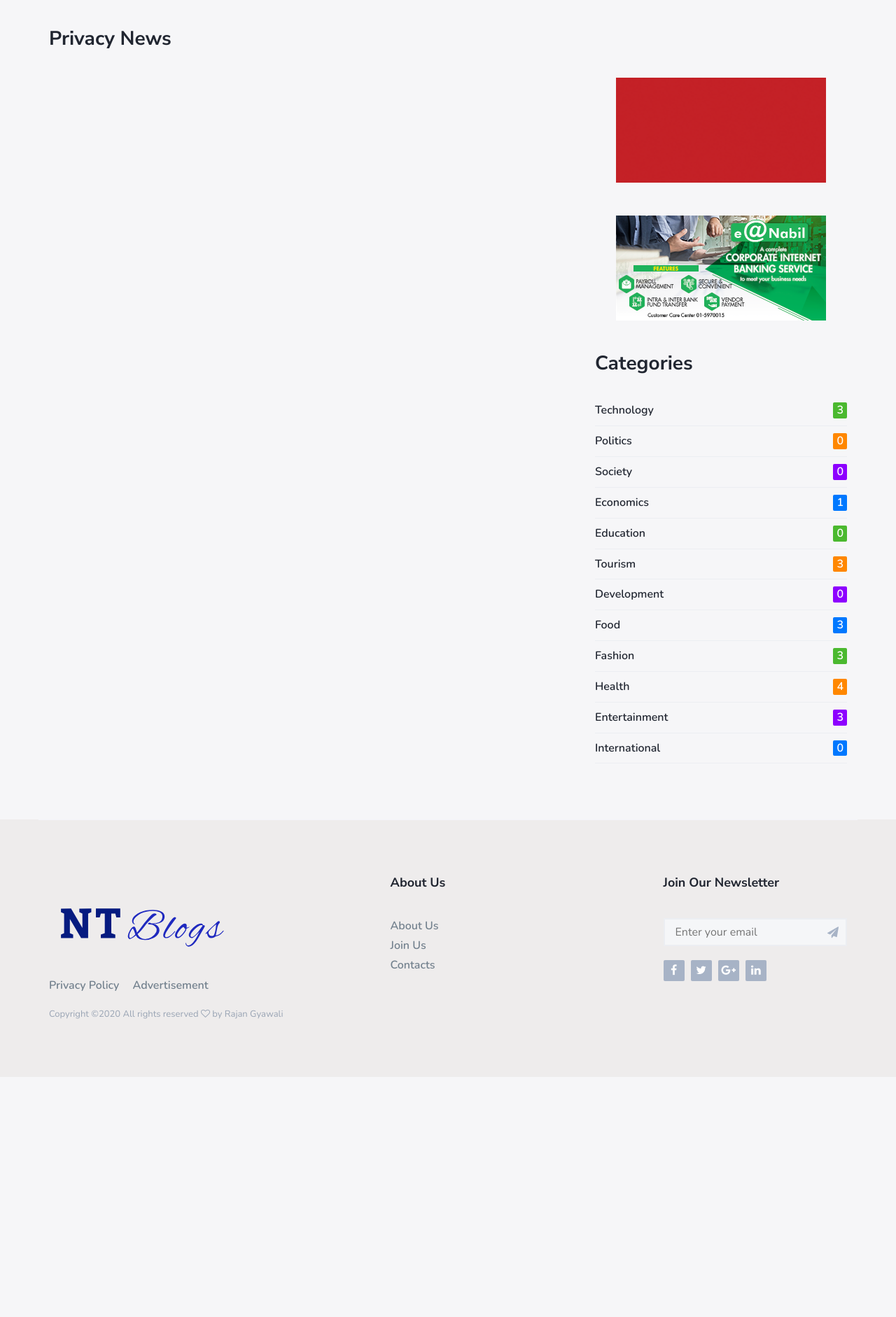
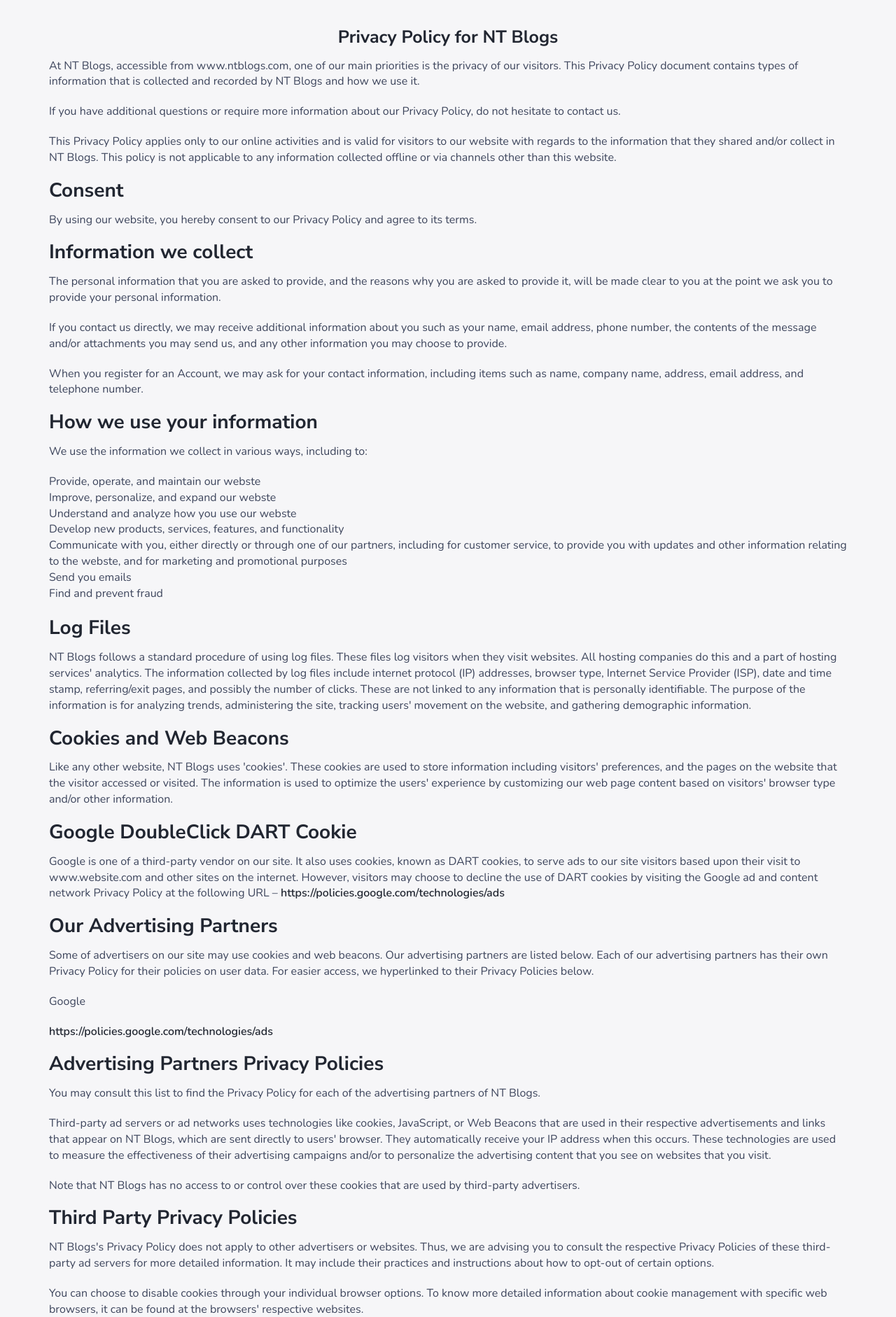
Before and after one commit to rajangyawali/django-blog-app, a Django app: page /privacy/ in a window 1280 px wide. Shown: the part 70-1952 px from the top of the page at 70% size. Before the commit the page ends 1526 px from the top, so only its background shows below. Run offline with Django 3.2, Linux system fonts and the light colour scheme; data comes from the database, SQL or seed files in the repository; both versions use the stored data as it was after the commit; some libraries are stand-ins or nearby versions.

Commit message:
Contact, Advertisement, Join Us and Privacy Policy Updated

```diff
--- a/home/templates/home/contact.html
+++ b/home/templates/home/contact.html
@@ -16,11 +16,7 @@
                             {{ message }}
                         </div>
                     {% endfor %}
-                    <ul class="page-header-breadcrumb">
-                        <li><a href="{% url 'home' %}">Home</a></li>
-                        <li>Contact</li>
-                    </ul>
-                    <h1>Contact</h1>
+                    <h1>Contact Us</h1>
                 </div>
             </div>
         </div>
--- /dev/null
+++ b/home/templates/home/privacy.html
@@ -0,0 +1,132 @@
+{% extends 'base.html' %}
+{% load static %}
+
+{% block section %}
+
+<!-- section -->
+<div class="section">
+    <!-- container -->
+    <div class="container">
+        <!-- row -->
+        <div class="row">
+            <div class="col-md-12">
+                <h1>Privacy Policy for NT Blogs</h1>
+                <p>At NT Blogs, accessible from www.ntblogs.com, one of our main priorities is the privacy of our visitors. This Privacy
+                    Policy document contains types of information that is collected and recorded by NT Blogs and how we use it.</p>
+                <p>If you have additional questions or require more information about our Privacy Policy, do not hesitate to contact us.</p>
+                <p>This Privacy Policy applies only to our online activities and is valid for visitors to our website with regards to
+                    the information that they shared and/or collect in NT Blogs. This policy is not applicable to any information collected
+                    offline or via channels other than this website.</p>
+
+                <h2>Consent</h2>
+                <p>By using our website, you hereby consent to our Privacy Policy and agree to its terms.</p>
+
+                <h2>Information we collect</h2>
+                <p>The personal information that you are asked to provide, and the reasons why you are asked to provide it, will be made clear
+                    to you at the point we ask you to provide your personal information.</p>
+                <p>If you contact us directly, we may receive additional information about you such as your name, email address, phone number,
+                    the contents of the message and/or attachments you may send us, and any other information you may choose to provide.</p>
+                <p>When you register for an Account, we may ask for your contact information, including items such as name, company name,
+                    address, email address, and telephone number.</p>
+
+                <h2>How we use your information</h2>
+                <p>We use the information we collect in various ways, including to:</p>
+
+                <ol>
+                <li>Provide, operate, and maintain our webste</li>
+                <li>Improve, personalize, and expand our webste</li>
+                <li>Understand and analyze how you use our webste</li>
+                <li>Develop new products, services, features, and functionality</li>
+                <li>Communicate with you, either directly or through one of our partners,
+                    including for customer service, to provide you with updates and other
+                    information relating to the webste, and for marketing and promotional purposes
+                </li>
+                <li>Send you emails</li>
+                <li>Find and prevent fraud</li>
+                </ol>
+                <br>
+                <h2>Log Files</h2>
+                <p>NT Blogs follows a standard procedure of using log files. These files log visitors
+                    when they visit websites. All hosting companies do this and a part of
+                    hosting services' analytics. The information collected by log files include
+                    internet protocol (IP) addresses, browser type, Internet Service Provider (ISP),
+                    date and time stamp, referring/exit pages, and possibly the number of clicks.
+                    These are not linked to any information that is personally identifiable.
+                    The purpose of the information is for analyzing trends, administering the site,
+                    tracking users' movement on the website, and gathering demographic information.
+                </p>
+
+                <h2>Cookies and Web Beacons</h2>
+                <p>Like any other website, NT Blogs uses 'cookies'. These cookies are used to
+                    store information including visitors' preferences, and the pages on the
+                    website that the visitor accessed or visited. The information is used to
+                    optimize the users' experience by customizing our web page content based
+                    on visitors' browser type and/or other information.</p>
+                </p>
+
+                <h2>Google DoubleClick DART Cookie</h2>
+                <p>Google is one of a third-party vendor on our site. It also uses cookies, known as DART cookies, to serve ads to our site
+                    visitors based upon their visit to www.website.com and other sites on the internet. However, visitors may choose to decline
+                    the use of DART cookies by visiting the Google ad and content network Privacy Policy at the following URL –
+                    <a href="https://policies.google.com/technologies/ads">https://policies.google.com/technologies/ads</a></p>
+
+                <h2>Our Advertising Partners</h2>
+                <p>Some of advertisers on our site may use cookies and web beacons. Our advertising partners are listed below. Each of
+                    our advertising partners has their own Privacy Policy for their policies on user data. For easier access, we hyperlinked
+                    to their Privacy Policies below.</p>
+
+                <ul>
+                    <li>
+                        <p>Google</p>
+                        <p><a href="https://policies.google.com/technologies/ads">https://policies.google.com/technologies/ads</a></p>
+                    </li>
+                </ul>
+
+                <h2>Advertising Partners Privacy Policies</h2>
+                <P>You may consult this list to find the Privacy Policy for each of the advertising partners of NT Blogs.</p>
+                <p>Third-party ad servers or ad networks uses technologies like cookies, JavaScript,
+                    or Web Beacons that are used in their respective advertisements and links that
+                    appear on NT Blogs, which are sent directly to users' browser. They automatically
+                    receive your IP address when this occurs. These technologies are used to measure
+                    the effectiveness of their advertising campaigns and/or to personalize the
+                    advertising content that you see on websites that you visit.
+                </p>
+                <p>Note that NT Blogs has no access to or control over these cookies that are used by third-party advertisers.</p>
+
+                <h2>Third Party Privacy Policies</h2>
+                <p>NT Blogs's Privacy Policy does not apply to other advertisers or websites.
+                    Thus, we are advising you to consult the respective Privacy Policies of these
+                    third-party ad servers for more detailed information. It may include their
+                    practices and instructions about how to opt-out of certain options.
+                </p>
+                <p>You can choose to disable cookies through your individual browser options. To know more detailed information about cookie management with specific web browsers, it can be found at the browsers' respective websites.</p>
+
+                <h2>CCPA Privacy Rights (Do Not Sell My Personal Information)</h2>
+                <p>Under the CCPA, among other rights, California consumers have the right to:</p>
+                <p>Request that a business that collects a consumer's personal data disclose the categories and specific pieces of personal data that a business has collected about consumers.</p>
+                <p>Request that a business delete any personal data about the consumer that a business has collected.</p>
+                <p>Request that a business that sells a consumer's personal data, not sell the consumer's personal data.</p>
+                <p>If you make a request, we have one month to respond to you. If you would like to exercise any of these rights, please contact us.</p>
+
+                <h2>GDPR Data Protection Rights</h2>
+                <p>We would like to make sure you are fully aware of all of your data protection rights. Every user is entitled to the following:</p>
+                <p>The right to access – You have the right to request copies of your personal data. We may charge you a small fee for this service.</p>
+                <p>The right to rectification – You have the right to request that we correct any information you believe is inaccurate. You also have the right to request that we complete the information you believe is incomplete.</p>
+                <p>The right to erasure – You have the right to request that we erase your personal data, under certain conditions.</p>
+                <p>The right to restrict processing – You have the right to request that we restrict the processing of your personal data, under certain conditions.</p>
+                <p>The right to object to processing – You have the right to object to our processing of your personal data, under certain conditions.</p>
+                <p>The right to data portability – You have the right to request that we transfer the data that we have collected to another organization, or directly to you, under certain conditions.</p>
+                <p>If you make a request, we have one month to respond to you. If you would like to exercise any of these rights, please contact us.</p>
+
+                <h2>Children's Information</h2>
+                <p>Another part of our priority is adding protection for children while using the internet. We encourage parents and guardians to observe, participate in, and/or monitor and guide their online activity.</p>
+                <p>NT Blogs does not knowingly collect any Personal Identifiable Information from children under the age of 13. If you think that your child provided this kind of information on our website, we strongly encourage you to contact us immediately and we will do our best efforts to promptly remove such information from our records.</p>
+            </div>
+        </div>
+        <!-- /row -->
+    </div>
+    <!-- /container -->
+</div>
+<!-- /section -->
+
+{% endblock %}
--- a/home/urls.py
+++ b/home/urls.py
@@ -7,9 +7,9 @@ urlpatterns = [
     path('', views.home, name='home'),
     path('contact/', views.contact, name='contact'),
     path('about/', views.about, name='about'),
-    # path('', views.category, name='categories'),
-    path('tests/', views.test, name='test'),
+    path('advertisement/', views.advertisement, name='advertisement'),
+    path('join/', views.join, name='join'),
+    path('privacy/', views.privacy, name='privacy'),
     path('<str:category>/', views.posts, name='posts'),
     path('posts/<slug:slug>/', views.details, name='details'),
-
 ]
--- a/home/views.py
+++ b/home/views.py
@@ -175,12 +175,22 @@ def about(request):
     }
     return render(request, 'home/about.html', context)
 
-def searchPosts(request):
-    search_query = request.GET.get('q')
+def advertisement(request):
+    context = {
+        'main_adv':main_adv(),
+        'side_adv':side_adv()
+    }
+    return render(request, 'home/advertisement.html', context)
 
-def test(request):
-    posts = BlogPost.objects.all()
-    return render(request, 'home/test.html', {'posts':posts})
+def join(request):
+    context = {
+        'main_adv':main_adv(),
+        'side_adv':side_adv()
+    }
+    return render(request, 'home/join.html', context)
+
+def privacy(request):
+    return render(request, 'home/privacy.html')
 
 def error_404(request, exception):
     return render(request, 'home/error_404.html', status='404')
--- a/static/css/style.css
+++ b/static/css/style.css
@@ -542,7 +542,7 @@ textarea.input {
     margin: 0;
     padding-top: 60px;
     padding-bottom: 60px;
-    background-color: #fbfbfd;
+    background-color: #f6f6f8;
     border-bottom: 2px solid #F4f4f9;
 }
 
--- a/templates/base.html
+++ b/templates/base.html
@@ -80,8 +80,8 @@
 						<ul class="nav-aside-menu">
 							<li><a href="{% url 'home'%}">Home</a></li>
 							<li><a href="{% url 'home:about'%}">About Us</a></li>
-							<li><a href="#">Join Us</a></li>
-							<li><a href="#">Advertisement</a></li>
+							<li><a href="{% url 'home:join'%}">Join Us</a></li>
+							<li><a href="{% url 'home:advertisement'%}">Advertisement</a></li>
 							<li><a href="{% url 'home:contact'%}">Contacts</a></li>
 						</ul>
 					</div>
@@ -126,8 +126,8 @@
 								<a href="{% url 'home'%}" class="logo"><img src="{% static 'img/logo-footer.svg'%}" alt=""></a>
 							</div>
 							<ul class="footer-nav">
-								<li><a href="#">Privacy Policy</a></li>
-								<li><a href="#">Advertisement</a></li>
+								<li><a href="{% url 'home:privacy'%}">Privacy Policy</a></li>
+								<li><a href="{% url 'home:advertisement'%}">Advertisement</a></li>
 							</ul>
 							<div class="footer-copyright">
 								<span>
@@ -144,7 +144,7 @@
 									<h3 class="footer-title">About Us</h3>
 									<ul class="footer-links">
 										<li><a href="{% url 'home:about'%}">About Us</a></li>
-										<li><a href="#">Join Us</a></li>
+										<li><a href="{% url 'home:join'%}">Join Us</a></li>
 										<li><a href="{% url 'home:contact'%}">Contacts</a></li>
 									</ul>
 								</div>
```
Also changed, not shown: home/templates/home/about.html (+7 -10 lines), home/templates/home/advertisement.html (added, +53 -0 lines), home/templates/home/join.html (added, +55 -0 lines), db.sqlite3.
